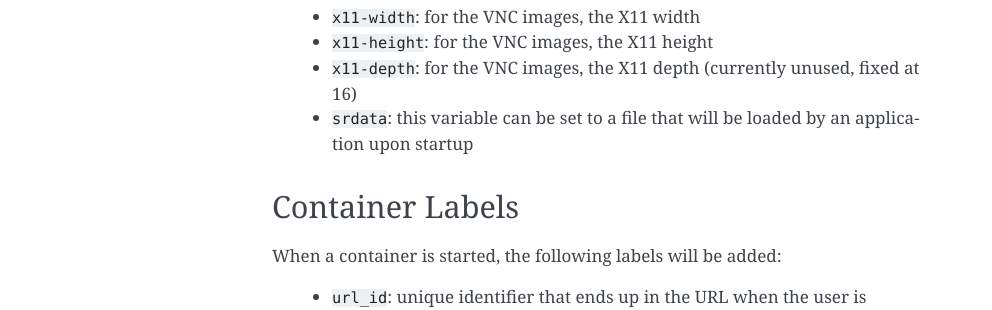
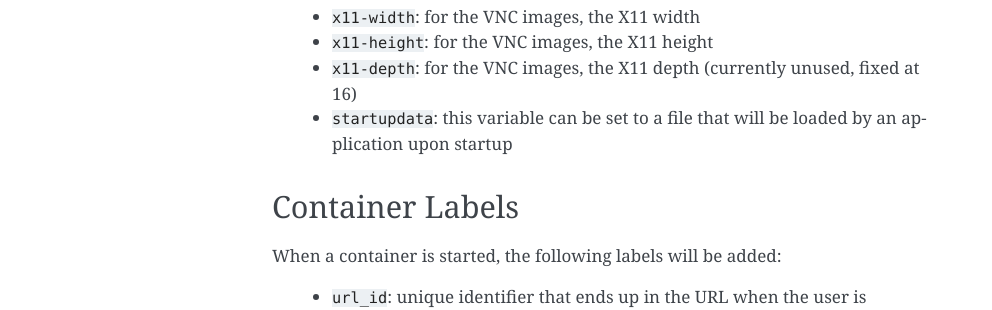
Before and after one commit to simphony/simphony-remote, a Sphinx documentation site: the page built from doc/source/developer/docker.rst, in a window 1280 px wide. Shown: the part 1043-1353 px from the top of the page, without its empty margins (148-1140 px from the left). Built offline with Sphinx 7.4.7, drawn with Linux system fonts in a browser that asks for light colours; pages that are not in the unit, such as notebooks, are missing from menus; the version number is read from the project's files by our own code.

Commit message:
Fix variable name in docs

```diff
--- a/doc/source/developer/docker.rst
+++ b/doc/source/developer/docker.rst
@@ -47,7 +47,7 @@ Currently reserved env keys:
     - ``x11-width``: for the VNC images, the X11 width
     - ``x11-height``: for the VNC images, the X11 height
     - ``x11-depth``: for the VNC images, the X11 depth (currently unused, fixed at 16)
-    - ``srdata``: this variable can be set to a file that will be loaded by an application
+    - ``startupdata``: this variable can be set to a file that will be loaded by an application
       upon startup
 
 Container Labels
```
